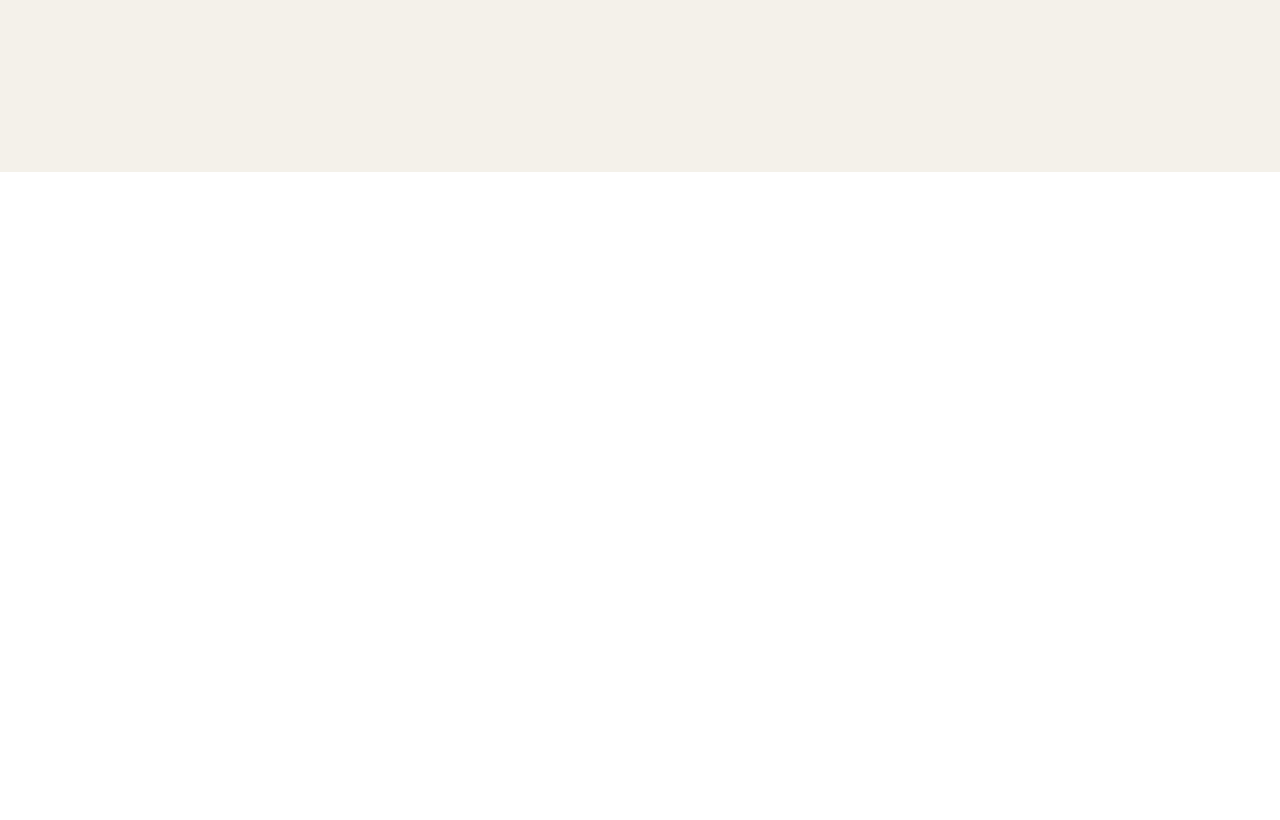
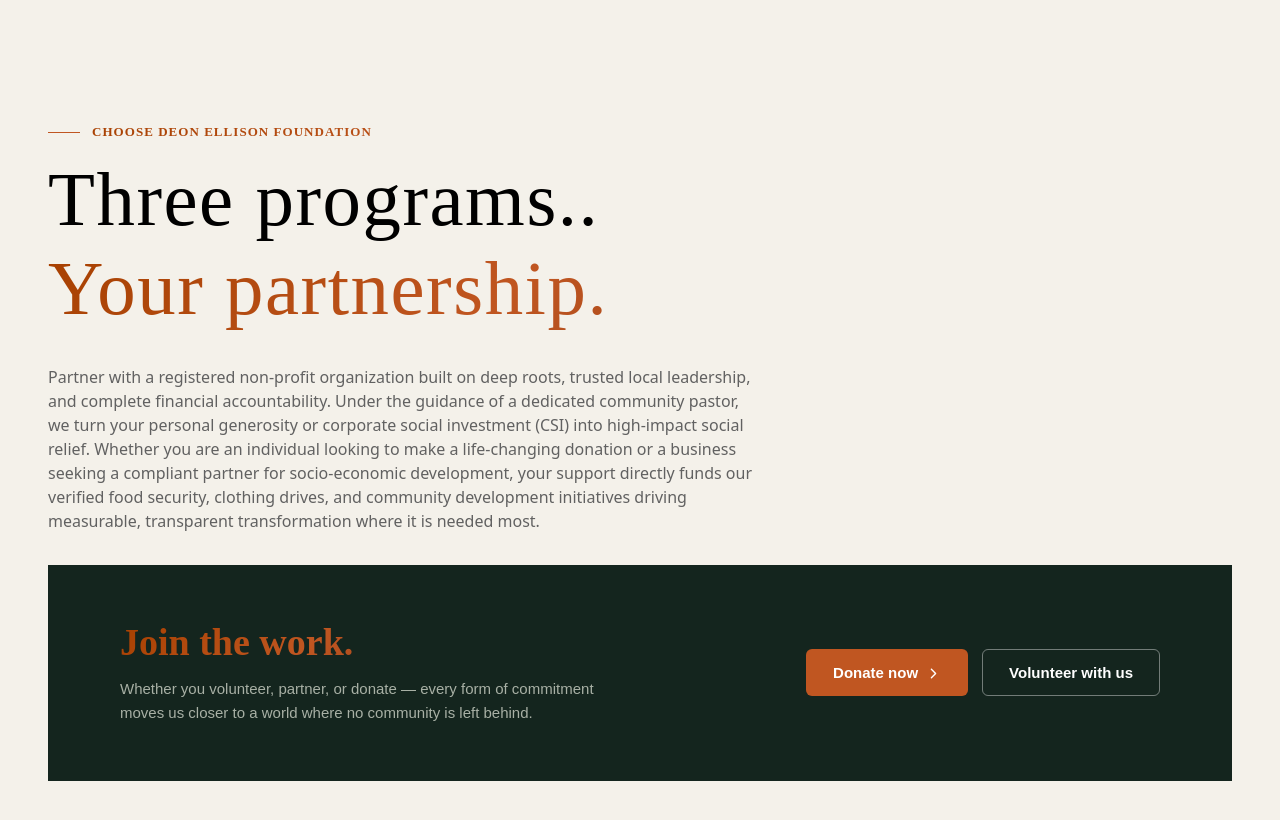
Before and after one commit to Ashton607/npo, a React (Vite) app: page /ourwork in a window 1280 px wide. Shown: the part 1800-2620 px from the top of the page. Before the commit the page ends 1972 px from the top, so only its background shows below. Built offline with nearby package versions, Linux system fonts and the light colour scheme.

Commit message:
Completed: our work page visuals and design

```diff
--- a/src/components/ourwork/OurWork.css
+++ b/src/components/ourwork/OurWork.css
@@ -214,3 +214,84 @@
   line-height: 1.5;
   color: #616161;
 }
+
+/*Call to Action*/
+.our-work-cta {
+  display: flex;
+  align-items: center;
+  justify-content: space-between;
+  gap: 40px;
+  width: 100%;
+  background-color: #14251E;
+  padding: 56px 72px;
+  box-sizing: border-box;
+}
+
+.cta-text {
+  display: flex;
+  flex-direction: column;
+  gap: 12px;
+  max-width: 480px;
+}
+
+.cta-title {
+  font-family: 'Fraunces', serif;
+  font-optical-sizing: auto;
+  font-weight: 600;
+  font-size: clamp(28px, 3vw, 38px);
+  line-height: 1.15;
+  background: linear-gradient(135deg, #a74000 0%, #C05621 40%, #7A3313 100%);
+  -webkit-background-clip: text;
+  -webkit-text-fill-color: transparent;
+  background-clip: text;
+  margin: 0;
+}
+
+.cta-subtitle {
+  font-family: 'Outfit', sans-serif;
+  font-size: 15px;
+  line-height: 1.6;
+  color: #A8B0A5;
+  margin: 0;
+}
+
+.cta-buttons {
+  display: flex;
+  gap: 14px;
+  flex-shrink: 0;
+}
+
+.cta-button {
+  display: inline-flex;
+  align-items: center;
+  gap: 8px;
+  padding: 14px 26px;
+  font-family: 'Outfit', sans-serif;
+  font-size: 15px;
+  font-weight: 600;
+  border-radius: 6px;
+  border: 1.5px solid transparent;
+  cursor: pointer;
+  white-space: nowrap;
+  transition: background-color 0.2s ease, border-color 0.2s ease, transform 0.15s ease;
+}
+
+.cta-button.primary {
+  background-color: #C05621;
+  color: #FFFFFF;
+}
+
+.cta-button.primary:hover {
+  background-color: #A3481B;
+  transform: translateY(-1px);
+}
+
+.cta-button.secondary {
+  background-color: transparent;
+  border-color: rgba(255, 255, 255, 0.4);
+  color: #FFFFFF;
+}
+
+.cta-button.secondary:hover {
+  border-color: #FFFFFF;
+}
--- a/src/components/ourwork/OurWork.jsx
+++ b/src/components/ourwork/OurWork.jsx
@@ -3,6 +3,7 @@
 import card1 from '../../assets/card1.svg'
 import card2 from '../../assets/card2.jpg'
 import card3 from '../../assets/card3.svg'
+import { IoIosArrowForward } from "react-icons/io";
 
 
 const OurWork = () => {
@@ -135,6 +136,36 @@
     </div>
     </div>
 
+    <span className="our-work-badge">choose deon ellison foundation</span>
+    <h2 className="our-work-title">
+          <span className="line1">Three programs..</span>
+          <span className="line2">Your partnership.</span>
+    </h2>
+    <p className="our-work-subtitle">Partner with a registered non-profit organization built on deep roots,
+     trusted local leadership, and complete financial accountability.
+     Under the guidance of a dedicated community pastor, we turn your personal generosity or
+     corporate social investment (CSI) into high-impact social relief. Whether you are an individual
+     looking to make a life-changing donation or a business seeking a compliant partner for socio-economic
+     development, your support directly funds our verified food security, clothing drives, and community
+     development initiatives driving measurable, transparent transformation where it is needed most.</p>
+
+    <div className="our-work-cta">
+    <div className="cta-text">
+    <h2 className="cta-title">Join the work.</h2>
+    <p className="cta-subtitle">
+      Whether you volunteer, partner, or donate — every form of commitment
+      moves us closer to a world where no community is left behind.
+    </p>
+    </div>
+   {/*Should add an on click function to the buttons later */}
+   <div className="cta-buttons">
+    <button className="cta-button primary">
+      Donate now <span className="arrow"><IoIosArrowForward style={{marginBottom:'-3px'}}/></span>
+    </button>
+    <button className="cta-button secondary">Volunteer with us</button>
+    </div>
+    </div>
+
     </div>
 
 
```
